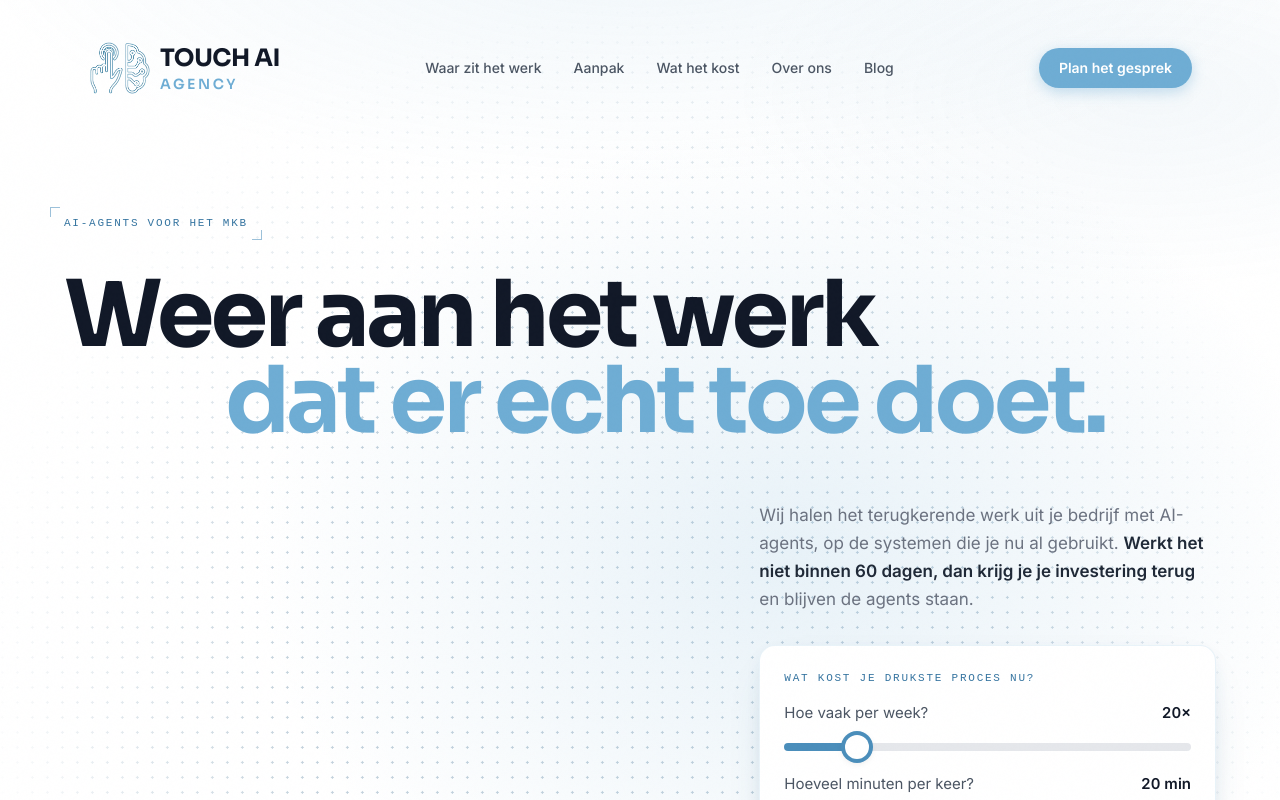
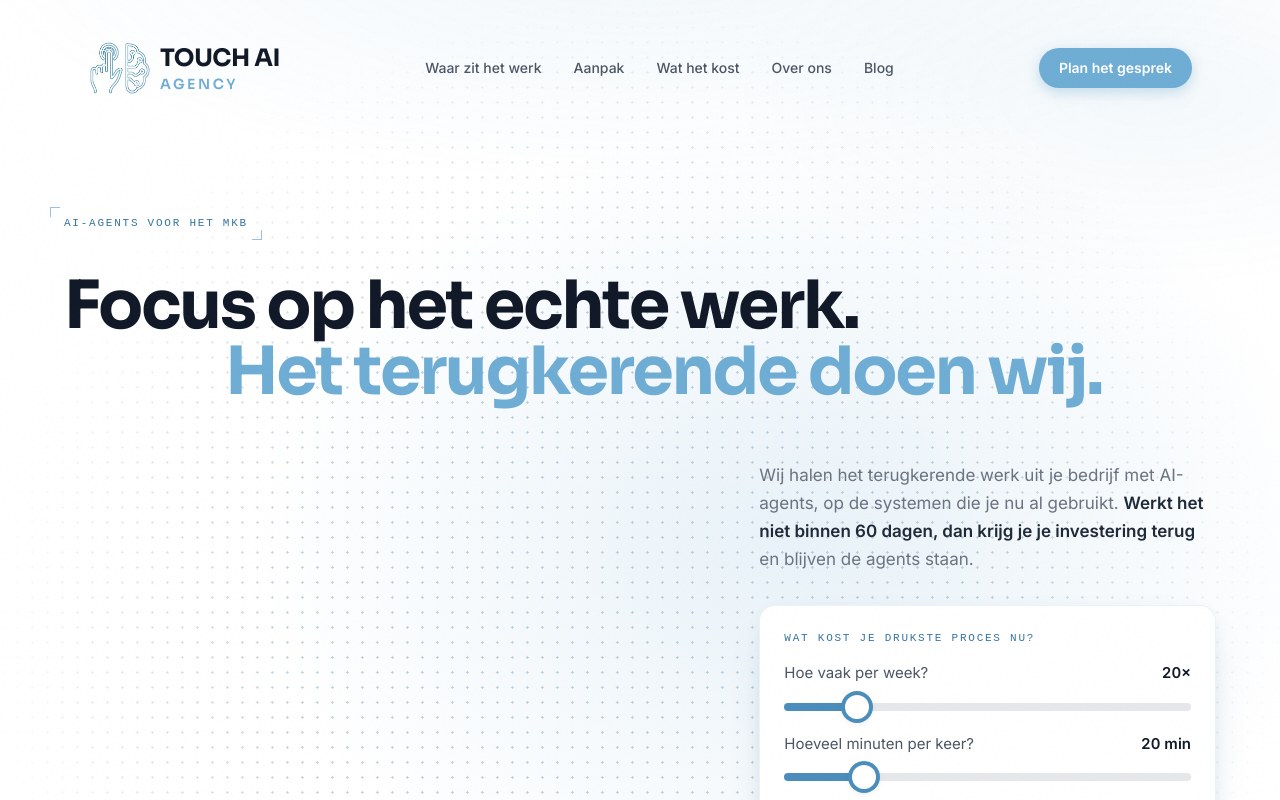
Before and after one commit to JoranTiemessen/touchai-website, a Next.js app: page / in a window 1280 px wide. Shown: the top 800 px of the page. Built offline with nearby package versions, Linux system fonts and the light colour scheme; a web font is replaced by a local one.

Commit message:
Nieuwe kop: Focus op het echte werk. Het terugkerende doen wij.
Ook de kopgrootte terug van maximaal 104 naar 72 pixels, en de metadata
meegetrokken.

Co-Authored-By: Claude Opus 5 <noreply@anthropic.com>

```diff
--- a/app/layout.tsx
+++ b/app/layout.tsx
@@ -3,11 +3,11 @@ import "./globals.css";
 
 export const metadata: Metadata = {
   metadataBase: new URL("https://www.touchaiagency.com"),
-  title: "Touch AI Agency · Weer aan het werk dat er echt toe doet",
+  title: "Touch AI Agency · Focus op het echte werk, het terugkerende doen wij",
   description:
     "Wij halen het terugkerende werk uit je bedrijf met AI-agents, op de systemen die je al gebruikt. Eerste agent draait op dag 10. Werkt het niet binnen 60 dagen, dan krijg je je investering terug en blijven de agents staan.",
   openGraph: {
-    title: "Touch AI Agency · AI-agents die het terugkerende werk overnemen",
+    title: "Touch AI Agency · Focus op het echte werk",
     description:
       "AI-agents die het werk overnemen dat elke week terugkomt. Eerste agent draait op dag 10, de rest binnen 60 dagen. Werkt het niet, dan krijg je je investering terug en blijven de agents staan.",
     type: "website",
--- a/components/Hero.tsx
+++ b/components/Hero.tsx
@@ -39,12 +39,12 @@ export default function Hero() {
 
         {/* asymmetrische kop: eerste regel links, tweede regel ingesprongen */}
         <h1
-          className="font-bold text-gray-900 leading-[0.94] tracking-[-0.04em]"
-          style={{ fontFamily: "'Sora', sans-serif", fontSize: "clamp(2.75rem, 7.2vw, 6.5rem)" }}
+          className="font-bold text-gray-900 leading-[1.0] tracking-[-0.035em]"
+          style={{ fontFamily: "'Sora', sans-serif", fontSize: "clamp(2.35rem, 5.2vw, 4.5rem)" }}
         >
-          <span className="block">Weer aan het werk</span>
+          <span className="block">Focus op het echte werk.</span>
           <span className="block md:pl-[14%]" style={{ color: "#6EADD4" }}>
-            dat er echt toe doet.
+            Het terugkerende doen wij.
           </span>
         </h1>
 
```
